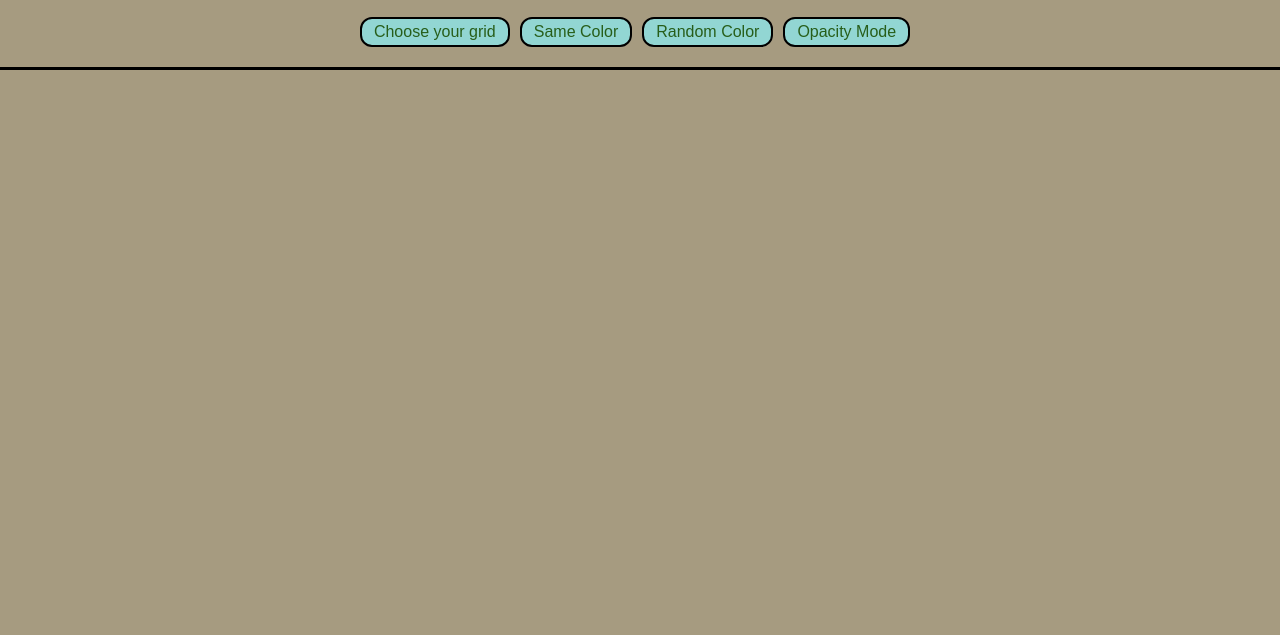
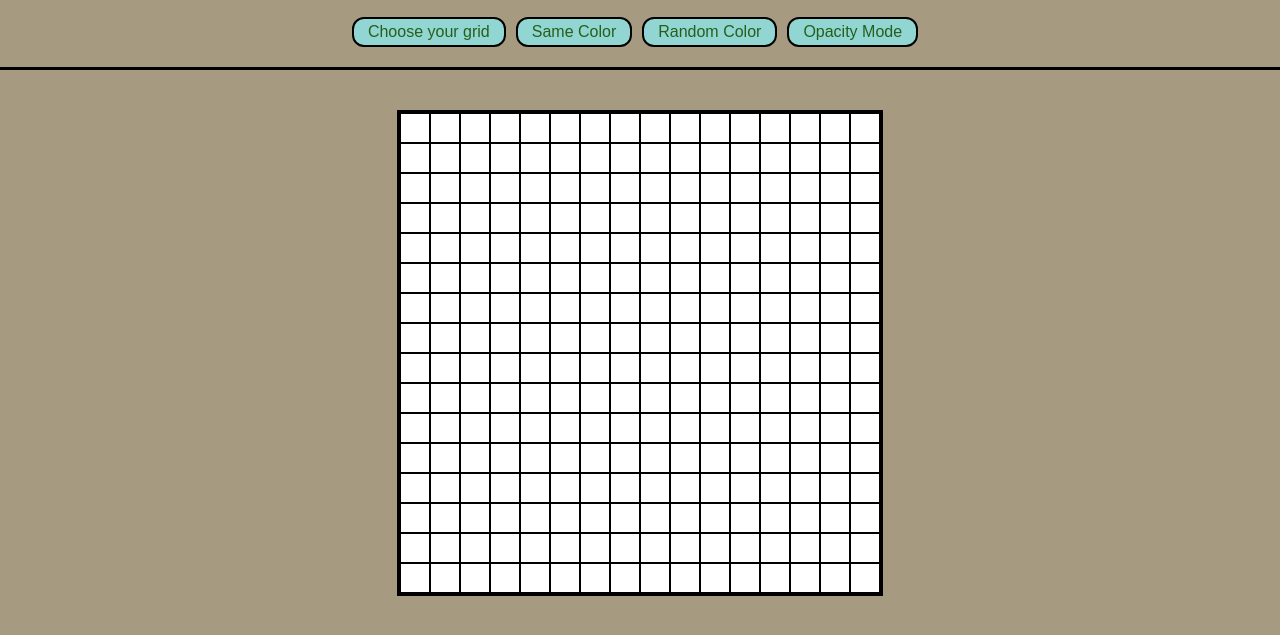
Before and after one commit to vasstefanou-DASC/Etch-A-Sketch, a plain HTML site: page index.html in a window 1280 px wide. Shown: the part 83-718 px from the top of the page. Drawn offline with Linux system fonts and the light colour scheme.

Commit message:
Add Grid

```diff
--- a/etch-a-sketch.js
+++ b/etch-a-sketch.js
@@ -12,3 +12,18 @@ for (let i=0;i<4;i++) {
     buttonsArea.appendChild(button);
 }
 document.body.appendChild(buttonsArea);
+
+const sketchContainer = document.createElement("div");
+sketchContainer.classList.add("container");
+function createBoxes(boxesSide) {
+    const size = 480/boxesSide;
+    for (let i=0;i<boxesSide**2;i++) {
+        const sketchBox = document.createElement("div");
+        sketchBox.classList.add("box");
+        sketchBox.style.width = `${size}px`;
+        sketchBox.style.height = `${size}px`;
+        sketchContainer.appendChild(sketchBox);
+    }
+}
+createBoxes(16);
+document.body.appendChild(sketchContainer);
--- a/styles.css
+++ b/styles.css
@@ -14,10 +14,25 @@ body {
 }
 button {
     font-size:16px;
-    padding: 4px 12px;
+    padding: 4px 14px;
     border-radius: 12px;
     border: 2px solid black;
     margin-right:10px;
     color: hsla(102, 86%, 17%, 0.90);
-    background-color: hsla(182, 64%, 73%, 0.821);
+    background-color: hsla(182, 64%, 73%, 0.82);
 }
+
+.container {
+    width:480px;
+    height:480px;
+    background-color: hsl(0, 0%, 100%);
+    margin: 40px auto;
+    border: 3px solid black;
+    display: flex;
+    flex-wrap: wrap;
+}
+
+.box {
+    border:1px solid black;
+    box-sizing: border-box;
+}
```
